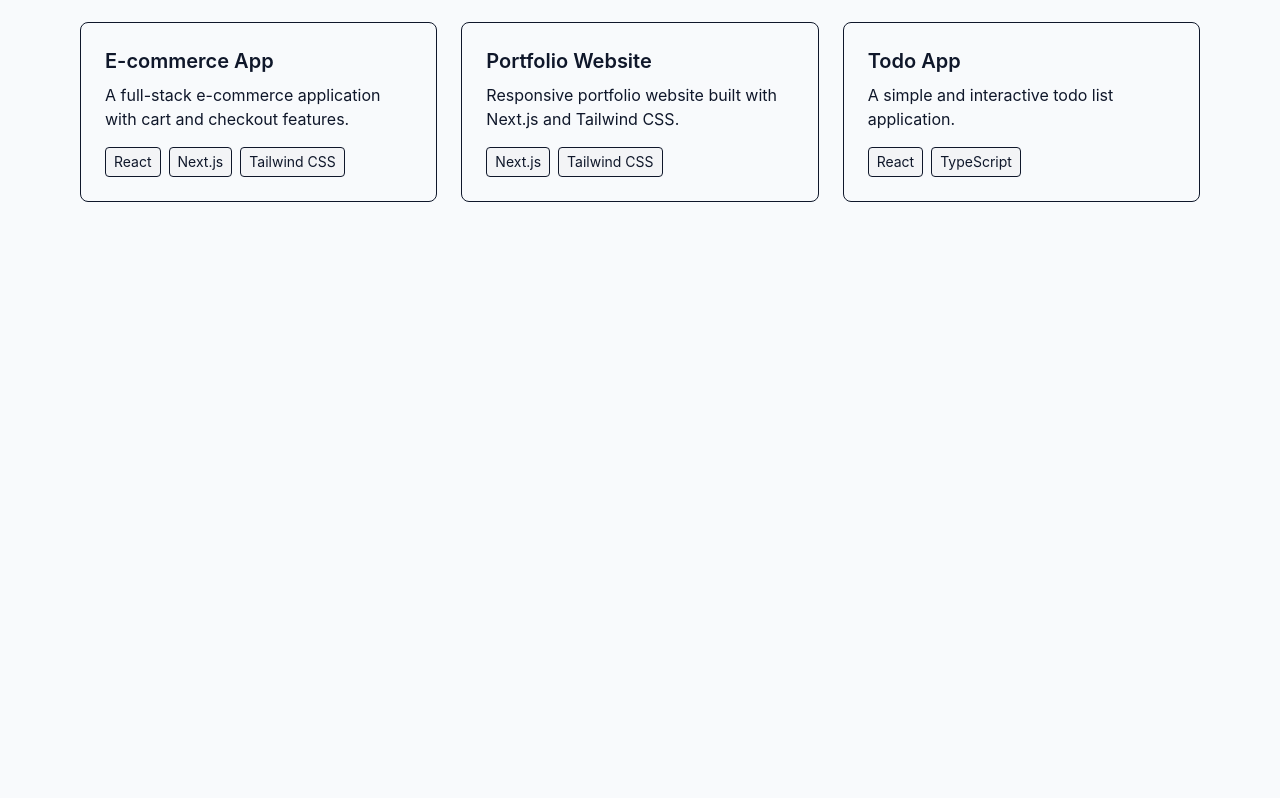
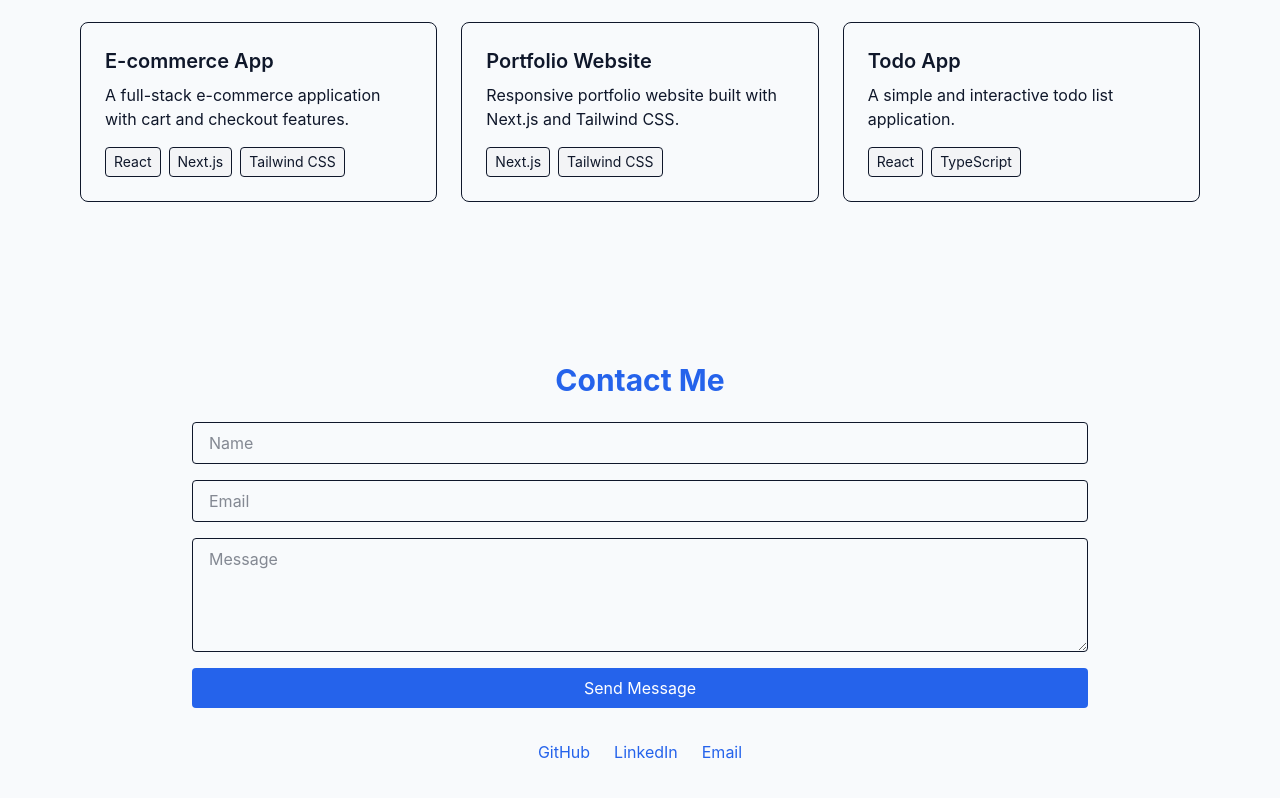
Before and after one commit to anandkalpe18/portfolio-nextjs, a Next.js app: page / in a window 1280 px wide. Shown: the part 1015-1813 px from the top of the page. Before the commit the page ends 1329 px from the top, so only its background shows below. Built offline with nearby package versions, Linux system fonts and the light colour scheme.

Commit message:
feat(contact): add contact form and social links

```diff
--- /dev/null
+++ b/src/app/components/Contact.tsx
@@ -0,0 +1,80 @@
+"use client";
+
+import { motion } from "framer-motion";
+import { JSX } from "react";
+
+const socialLinks = [
+  { name: "GitHub", url: "https://github.com/anandkalpe18" },
+  { name: "LinkedIn", url: "https://www.linkedin.com/in/anandkalpe/" },
+  { name: "Email", url: "mailto:anandkalpe18@gmail.com" },
+];
+
+export default function Contact(): JSX.Element {
+  return (
+    <section id="contact" className="py-20 max-w-4xl mx-auto">
+      <motion.h2
+        initial={{ opacity: 0, y: 20 }}
+        whileInView={{ opacity: 1, y: 0 }}
+        transition={{ duration: 0.8 }}
+        className="text-3xl font-bold text-center text-[var(--primary)] mb-6"
+      >
+        Contact Me
+      </motion.h2>
+
+      <motion.form
+        initial={{ opacity: 0 }}
+        whileInView={{ opacity: 1 }}
+        transition={{ delay: 0.3, duration: 0.8 }}
+        className="flex flex-col gap-4"
+        onSubmit={(e) => {
+          e.preventDefault();
+          alert("Form submitted!");
+        }}
+      >
+        <input
+          type="text"
+          placeholder="Name"
+          className="border px-4 py-2 rounded focus:outline-none focus:ring-2 focus:ring-[var(--primary)]"
+          required
+        />
+        <input
+          type="email"
+          placeholder="Email"
+          className="border px-4 py-2 rounded focus:outline-none focus:ring-2 focus:ring-[var(--primary)]"
+          required
+        />
+        <textarea
+          placeholder="Message"
+          rows={4}
+          className="border px-4 py-2 rounded focus:outline-none focus:ring-2 focus:ring-[var(--primary)]"
+          required
+        />
+        <button
+          type="submit"
+          className="bg-[var(--primary)] text-white px-6 py-2 rounded hover:bg-[var(--accent)] transition"
+        >
+          Send Message
+        </button>
+      </motion.form>
+
+      <motion.div
+        initial={{ opacity: 0 }}
+        whileInView={{ opacity: 1 }}
+        transition={{ delay: 0.5, duration: 0.8 }}
+        className="mt-8 flex justify-center gap-6"
+      >
+        {socialLinks.map((link) => (
+          <a
+            key={link.name}
+            href={link.url}
+            target="_blank"
+            rel="noopener noreferrer"
+            className="text-[var(--primary)] hover:text-[var(--accent)]"
+          >
+            {link.name}
+          </a>
+        ))}
+      </motion.div>
+    </section>
+  );
+}
--- a/src/app/page.tsx
+++ b/src/app/page.tsx
@@ -1,6 +1,7 @@
 import About from "./components/About";
 import Hero from "./components/Hero";
 import Projects from "./components/Projects";
+import Contact from "./components/Contact";
 
 export default function Home() {
   return (
@@ -8,6 +9,7 @@ export default function Home() {
       <Hero />
       <About />
       <Projects />
+      <Contact />
     </div>
   );
 }
```
